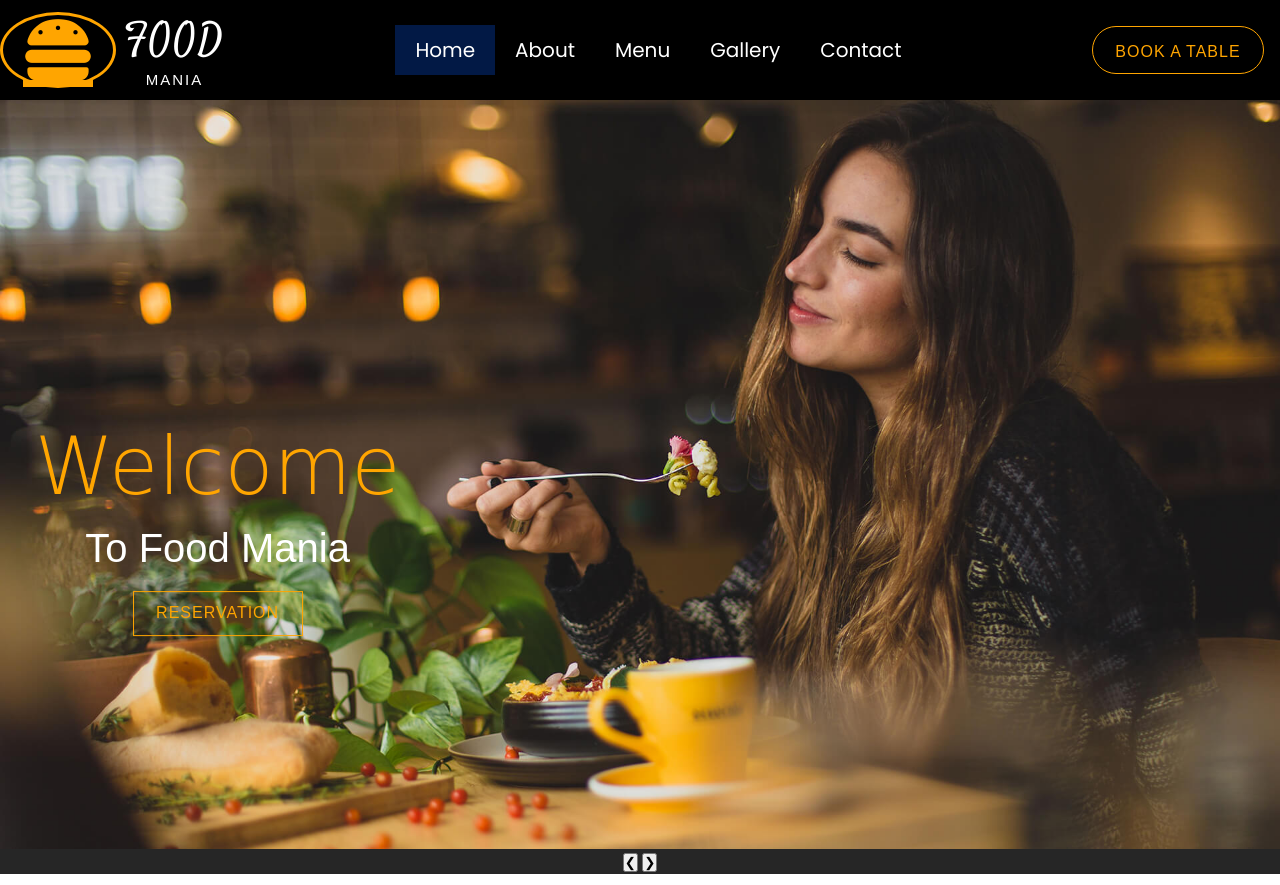
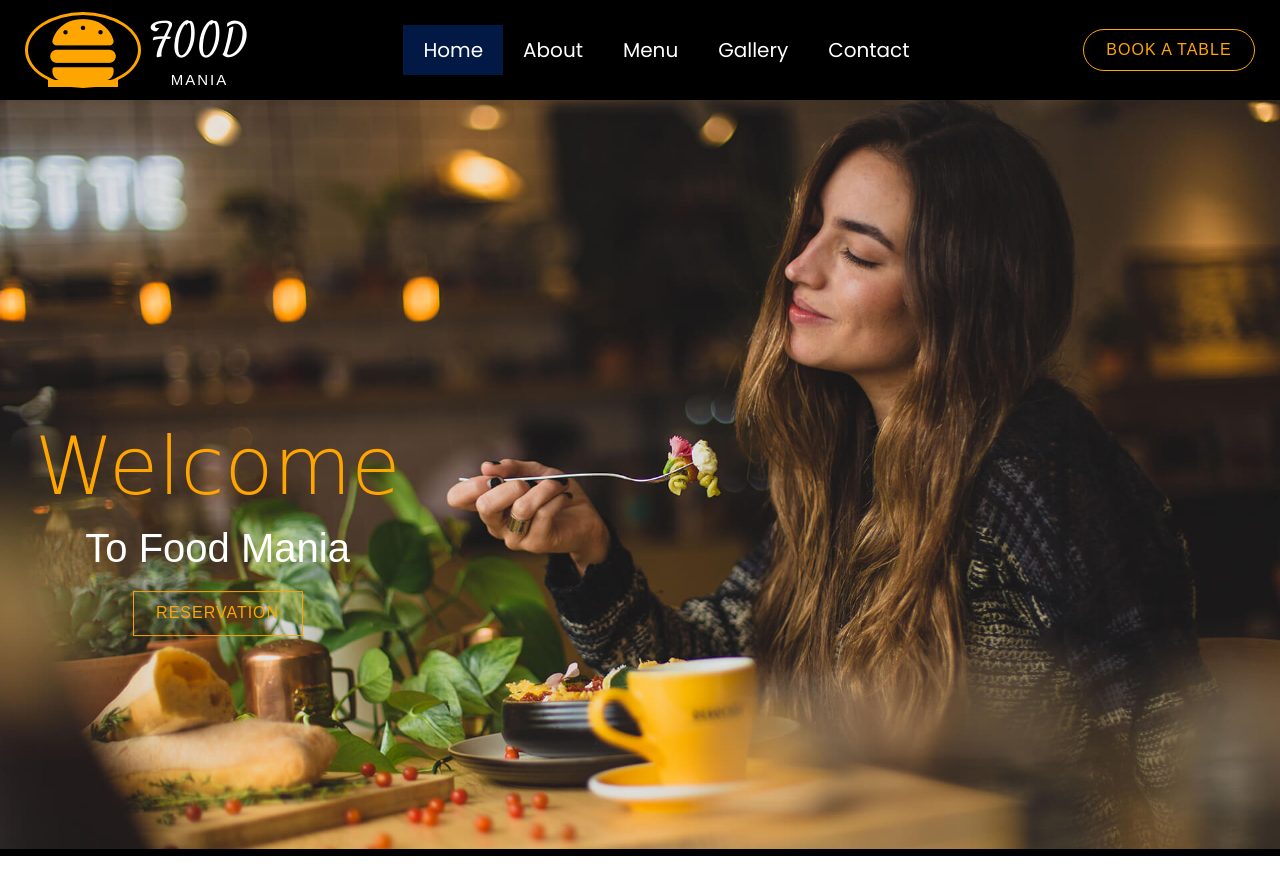
Before and after one commit to prajaktak137/restaurant-app-sass, a website: page index.html in a window 1280 px wide. Shown: the top 885 px of the page. Drawn offline with Linux system fonts and the light colour scheme.

Commit message:
added html and css in project

```diff
--- a/index.html
+++ b/index.html
@@ -18,6 +18,7 @@
 <body>
     <!-- begin::header  -->
     <header class="header">
+      <div class="container">
      <nav class="navbar">
        <div class="brand">
           <a href="#" class="logo"><i class='fas fa-hamburger'></i></a>
@@ -34,7 +35,8 @@
         <li><a href="#gallery">Gallery</a></li>
         <li><a href="#contact">Contact</a></li>
       </ul>
-      <a href="#book-a-table" class="book-a-table-btn btn">Book a table</a>
+      <a href="#book-a-table" class="btn-yellow btn">Book a table</a>
+     </div>
     </nav>
       <!-- begin::banner  -->
       <section id="home">
@@ -44,16 +46,11 @@
             <h3 class="sub-heading">To Food Mania</h3>
             <a href="#book-a-table"><button type="button" class="btn">Reservation</button></a>
         </div>
-        <!-- begin::slider  -->
-       <div class="w3-content w3-display-container banner__img">
-        <img class="mySlides" src="./images/slide/slide-1.jpg" alt="enjoy food">
-        <img class="mySlides" src="./images/slide/slide-2.jpg" alt="happy customer">
-        <img class="mySlides" src="./images/slide/slide-3.jpg" alt="group dinner">
-
-       <button class="w3-button w3-black w3-display-left" onclick="plusDivs(-1)">&#10094;</button>
-        <button class="w3-button w3-black w3-display-right" onclick="plusDivs(1)">&#10095;</button>
+        <!-- begin::banner image  -->
+       <div class="banner__img">
+        <img class="cust-img" src="./images/slide/slide-1.jpg" alt="customer">
       </div>
-      <!-- end::slider  -->
+      <!-- end:: banner image  -->
     </div>
   </section>
   <!-- end::banner  -->
@@ -65,11 +62,12 @@
 
 <!-- begin:: about  -->
     <section id="about" class="about">
+      <div class="container">
 
         <div class="about-wrapper">
 
           <div class="about-wrapper__video-box">
-            <iframe width="400" height="300" src="https://www.youtube.com/embed/HS24PywYlxg" title="YouTube video player" frameborder="0" allow="accelerometer; clipboard-write; encrypted-media; gyroscope;" allowfullscreen></iframe>
+
           </div>
 
           <div class="about-wrapper__content">
@@ -96,6 +94,7 @@
             </div>
 
           </div>
+      </div>
       </div>
  </section>
  <!-- end:: about  -->
--- a/scss/_common.scss
+++ b/scss/_common.scss
@@ -3,7 +3,7 @@
   padding: 0;
 }
 body{
-  background-color: $color-dark;
+  // background-color: $color-dark;
   font-family:$font-primary;
   box-sizing: border-box;
 }
--- a/scss/_components.scss
+++ b/scss/_components.scss
@@ -1,10 +1,8 @@
 //header
 .header{
-
+   background-color: $color-black;
  .navbar{
-    display: flex;
-    align-items: center;
-    justify-content: space-between;
+    @include dflexLayout;
     padding:12px 0;
     background-color: $color-black;
     }
@@ -158,14 +156,6 @@
       padding: 2rem 8rem;
       background: $color-white-form;
   }
-  &-btn {
-
-   @extend .menu-wrapper__btn;
-  text-align: center;
-   padding-top: 1rem;
-   height: 30px;
-   text-decoration: none;
-  }
 }
 
 // footer
--- a/scss/_layout.scss
+++ b/scss/_layout.scss
@@ -56,7 +56,17 @@
     &-menu {
         transition: all ease-in-out .5s;
         &:hover {
-            color: $color-black;
+            color: $color-white;
+            background-color: $color-black;
         }
+
+    }
+    &-yellow {
+    display: flex;
+    align-items: center;
+    justify-content: center;
+    height: 40px;
+    text-decoration: none;
+    border-radius: 30px;
     }
 }
```
Also changed, not shown: css/main.css, 1 other file.
